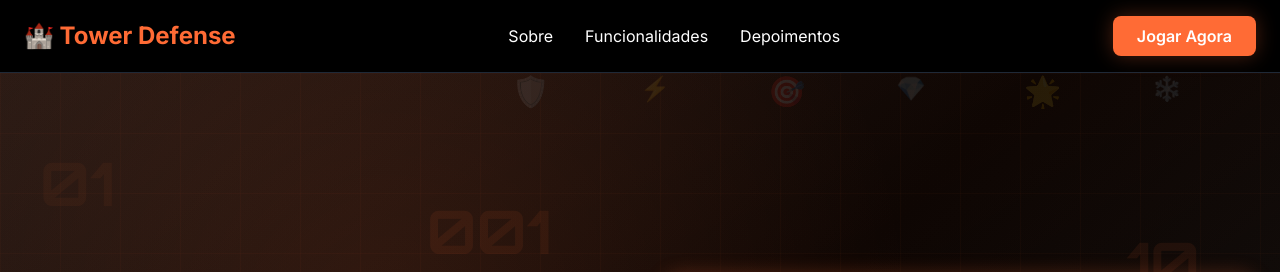
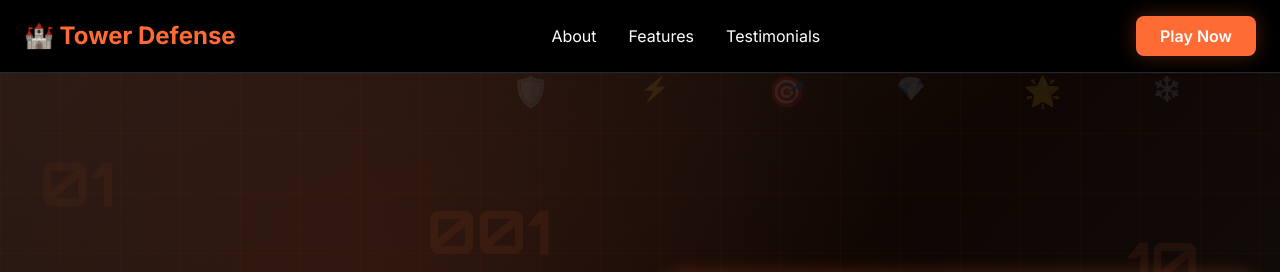
Before and after one commit to IonMateus/poliguard, a plain HTML site: page index.html in a window 1280 px wide. Shown: the top 272 px of the page. Drawn offline with nearby package versions, Linux system fonts and the light colour scheme; grey boxes are pictures that could not be loaded.

Commit message:
Translate HTML lang, title, comments, nav links, and button text to English

```diff
--- a/index.html
+++ b/index.html
@@ -1,9 +1,9 @@
 <!DOCTYPE html>
-<html lang="pt-BR">
+<html lang="en">
 <head>
     <meta charset="UTF-8">
     <meta name="viewport" content="width=device-width, initial-scale=1.0">
-    <title>Tower Defense - Defenda Sua Base</title>
+    <title>Tower Defense - Defend Your Base</title>
     <script src="https://cdn.tailwindcss.com"></script>
     <link href="https://fonts.googleapis.com/css2?family=Inter:wght@300;400;500;600;700&family=Orbitron:wght@400;700;900&display=swap" rel="stylesheet">
     <script>
@@ -181,7 +181,7 @@
     </style>
 </head>
 <body class="bg-black text-white">
-    <!-- Página Inicial -->
+   <!-- Home Page -->
     <div id="homePage" class="min-h-screen">
         <!-- Header -->
         <header class="bg-black/90 backdrop-blur-sm border-b border-gray-800 sticky top-0 z-50">
@@ -191,12 +191,12 @@
                         🏰 Tower Defense
                     </div>
                     <div class="hidden md:flex space-x-8">
-                        <a href="#sobre" class="hover:text-primary transition-colors rounded-lg">Sobre</a>
-                        <a href="#funcionalidades" class="hover:text-primary transition-colors rounded-lg">Funcionalidades</a>
-                        <a href="#depoimentos" class="hover:text-primary transition-colors rounded-lg">Depoimentos</a>
+                        <a href="#sobre" class="hover:text-primary transition-colors rounded-lg">About</a>
+                        <a href="#funcionalidades" class="hover:text-primary transition-colors rounded-lg">Features</a>
+                        <a href="#depoimentos" class="hover:text-primary transition-colors rounded-lg">Testimonials</a>
                     </div>
                     <button onclick="startGame()" class="bg-primary hover:bg-orange-600 px-6 py-2 rounded-lg font-semibold transition-all transform hover:scale-105 glow">
-                        Jogar Agora
+                        Play Now
                     </button>
                 </nav>
             </div>
```
